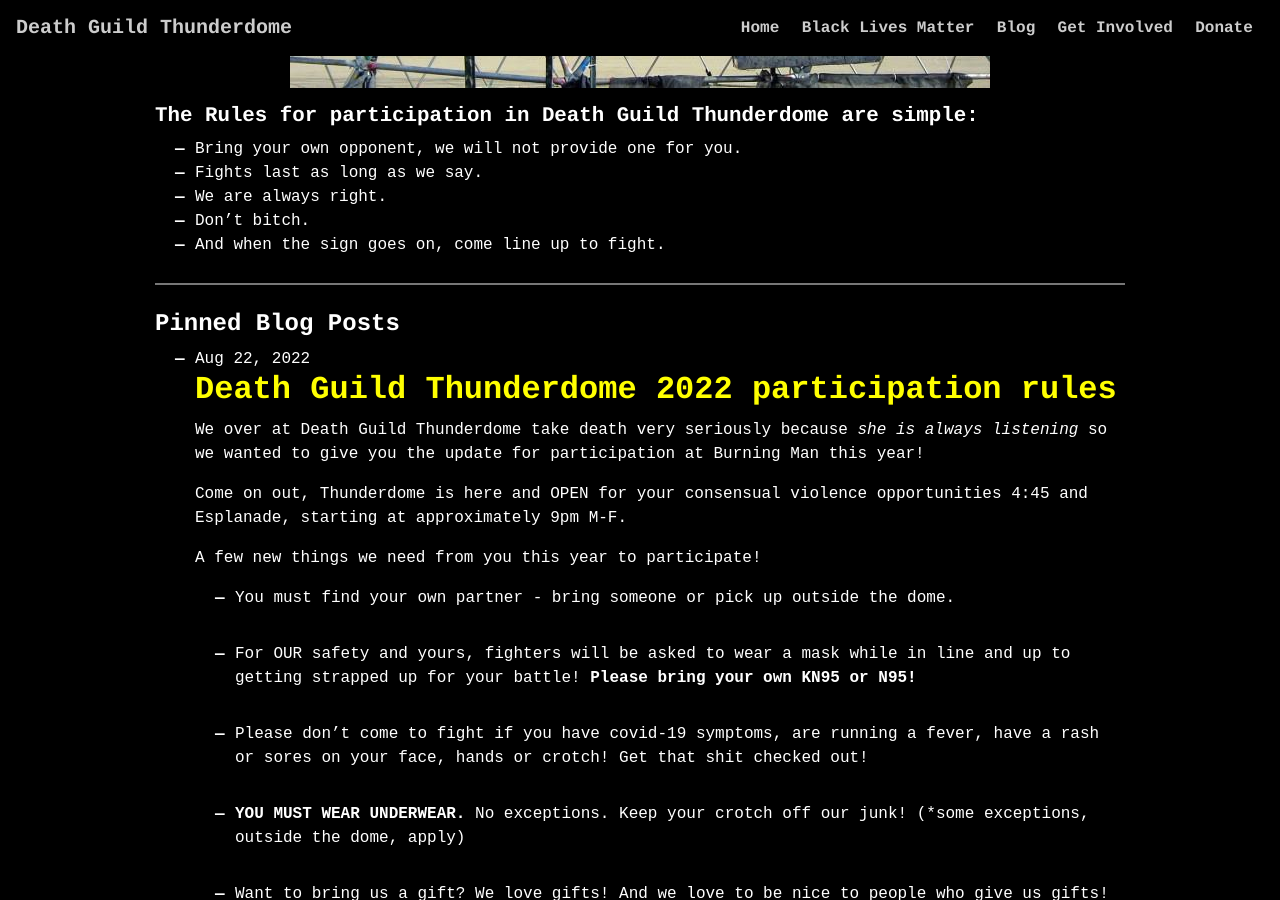
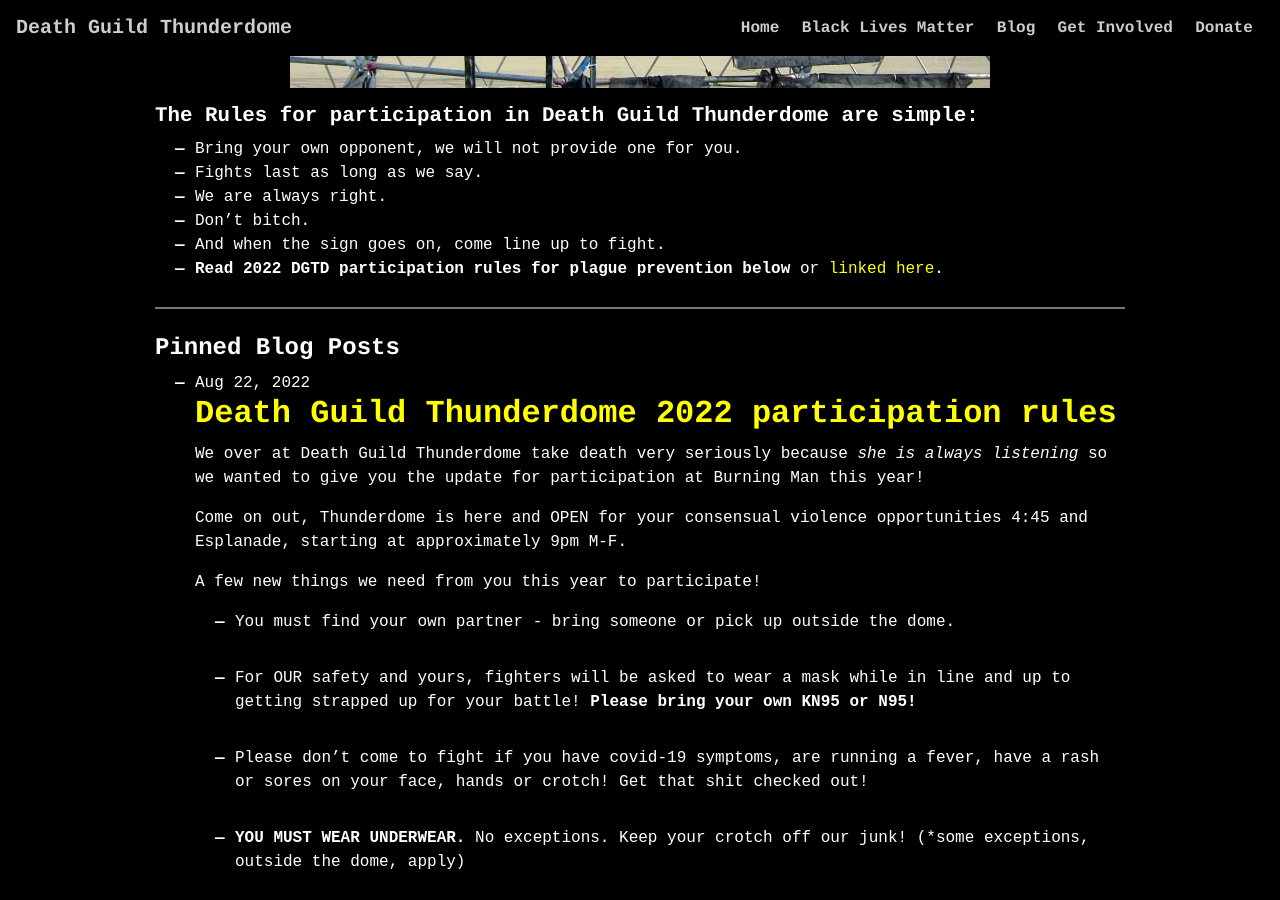
Before and after one commit to DeathGuildThunderdome/deathguildthunderdome.github.io, a Jekyll site: the page built from index.md, in a window 1280 px wide and 900 px high, scrolled down 1115 px. Built offline with Jekyll 4.4.1, drawn with Linux system fonts in a browser that asks for light colours; nearby versions of some CDN libraries.

Commit message:
Added copy to rules to direct viewers to 2022 plague prevention rules

```diff
--- a/index.md
+++ b/index.md
@@ -24,3 +24,6 @@ Although originally started in the San Francisco Bay Area, members now also hail
 - We are always right.
 - Don’t bitch.
 - And when the sign goes on, come line up to fight.
+- **Read 2022 DGTD participation rules for plague prevention below** or [linked here][dgtd-rules-2022].
+
+[dgtd-rules-2022]: /DGTD-participation-rules-2022/
```
